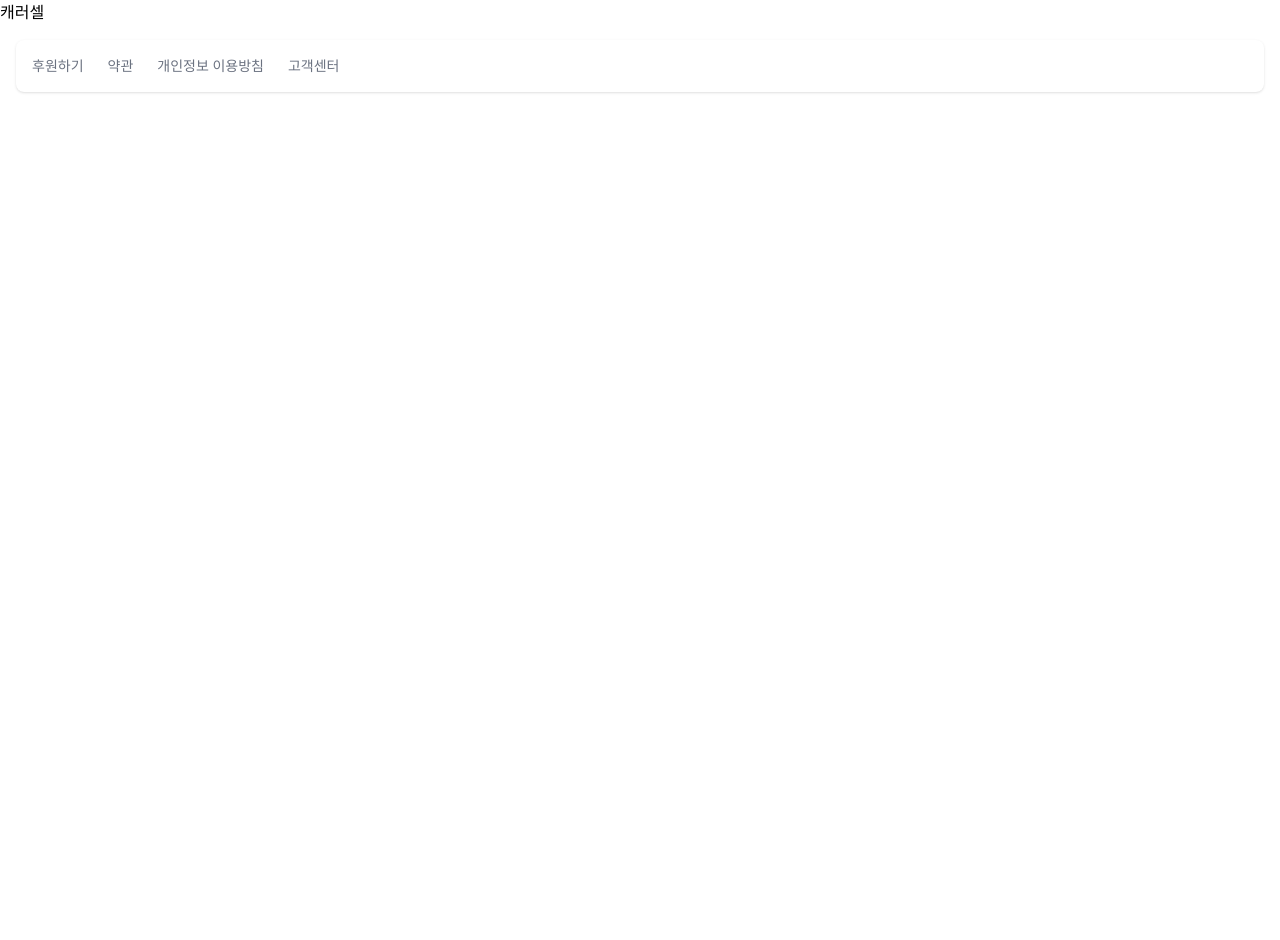
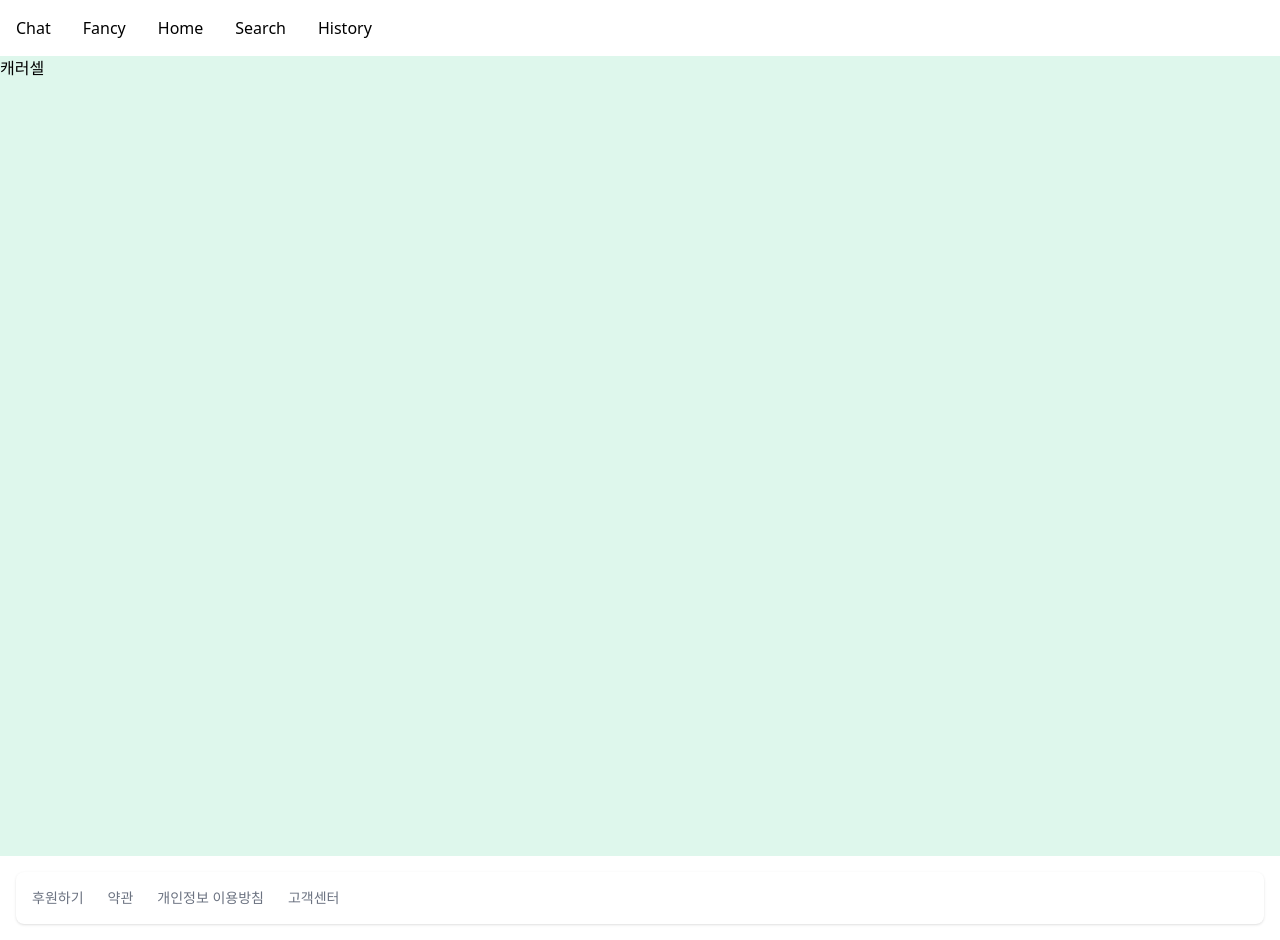
Before and after one commit to 42Seoul-Tea42/frontend, a Next.js app: page /home in a window 1280 px wide. Before the commit the page ends 800 px from the top, so only its background shows below. Built offline with nearby package versions, Linux system fonts and the light colour scheme.

Commit message:
feat: home layout, navigation bar 추가
- 네비게이션 바 추가, root layout 추가
- 채팅, 팬시, 홈, 서치, 히스토리 라우터 추가

```diff
--- /dev/null
+++ b/app/home/HomeNavBar.tsx
@@ -0,0 +1,101 @@
+"use client";
+
+import { useRouter } from "next/navigation";
+import { useState } from "react";
+
+// 홈 레이아웃 컴포넌트
+const HomeNavBar = () => {
+  const [isMenuOpen, setIsMenuOpen] = useState(false);
+  const router = useRouter();
+
+  const toggleMenu = () => {
+    setIsMenuOpen(!isMenuOpen);
+  };
+  return (
+    <nav className="bg-white border-gray-200 dark:bg-gray-900">
+      <div className="max-w-screen-xl flex flex-wrap items-center justify-between mx-auto p-4">
+        <button
+          data-collapse-toggle="navbar-default"
+          type="button"
+          onClick={toggleMenu}
+          className="inline-flex items-center p-2 w-10 h-10 justify-center text-sm text-gray-500 rounded-lg md:hidden hover:bg-gray-100 focus:outline-none focus:ring-2 focus:ring-gray-200 dark:text-gray-400 dark:hover:bg-gray-700 dark:focus:ring-gray-600"
+          aria-controls="navbar-default"
+          aria-expanded={isMenuOpen}
+        >
+          <span className="sr-only">Open main menu</span>
+          <svg
+            className="w-5 h-5"
+            aria-hidden="true"
+            xmlns="http://www.w3.org/2000/svg"
+            fill="none"
+            viewBox="0 0 17 14"
+          >
+            <path
+              stroke="currentColor"
+              strokeLinecap="round"
+              strokeLinejoin="round"
+              strokeWidth="2"
+              d="M1 1h15M1 7h15M1 13h15"
+            />
+          </svg>
+        </button>
+        <div className="hidden w-full md:block md:w-auto" id="navbar-default">
+          <ul className="font-medium flex flex-col p-4 md:p-0 mt-4 border border-gray-100 rounded-lg bg-gray-50 md:flex-row md:space-x-8 rtl:space-x-reverse md:mt-0 md:border-0 md:bg-white dark:bg-gray-800 md:dark:bg-gray-900 dark:border-gray-700">
+            <li className="flex items-center">
+              <button
+                type="button"
+                onClick={() => router.push("/home/chat")}
+                className=""
+              >
+                <h2>Chat</h2>
+                {/* 채팅 아이콘 */}
+              </button>
+            </li>
+            <li className="flex items-center">
+              <button
+                type="button"
+                onClick={() => router.push("/home/fancy")}
+                className=""
+              >
+                <h2>Fancy</h2>
+                {/* 팬시 아이콘 */}
+              </button>
+            </li>
+            <li className="flex items-center">
+              <button
+                type="button"
+                onClick={() => router.push("/home")}
+                className=""
+              >
+                <h2>Home</h2>
+                {/* tea for two 아이콘 */}
+              </button>
+            </li>
+            <li className="flex items-center">
+              <button
+                type="button"
+                onClick={() => router.push("/home/search")}
+                className=""
+              >
+                <h2>Search</h2>
+                {/*  검색 아이콘 */}
+              </button>
+            </li>
+            <li className="flex items-center">
+              <button
+                type="button"
+                onClick={() => router.push("/home/history")}
+                className=""
+              >
+                <h2>History</h2>
+                {/* 기록 아이콘 */}
+              </button>
+            </li>
+          </ul>
+        </div>
+      </div>
+    </nav>
+  );
+};
+
+export default HomeNavBar;
--- a/app/home/chat/page.tsx
+++ b/app/home/chat/page.tsx
@@ -0,0 +1,9 @@
+const Chat = () => {
+  return (
+    <>
+      <h1 className="w-full bg-red-100 h-screen">채팅</h1>
+    </>
+  );
+};
+
+export default Chat;
--- a/app/home/fancy/page.tsx
+++ b/app/home/fancy/page.tsx
@@ -0,0 +1,9 @@
+const Fancy = () => {
+  return (
+    <>
+      <h1 className="w-full bg-blue-100 h-screen">팬시</h1>
+    </>
+  );
+};
+
+export default Fancy;
--- a/app/home/history/page.tsx
+++ b/app/home/history/page.tsx
@@ -0,0 +1,9 @@
+const History = () => {
+  return (
+    <>
+      <h1 className="w-full bg-yellow-100 h-screen">히스토리</h1>
+    </>
+  );
+};
+
+export default History;
--- a/app/home/layout.tsx
+++ b/app/home/layout.tsx
@@ -1,9 +1,15 @@
+"use client";
+
+import HomeNavBar from "./HomeNavBar";
+
 // 홈 레이아웃 컴포넌트
-
-const HomeLayout = ({ children }: { children: React.ReactNode }) => (
-  <div>
-    <main>{children}</main>
-  </div>
-);
+const HomeLayout = ({ children }: { children: React.ReactNode }) => {
+  return (
+    <div>
+      <HomeNavBar />
+      <main>{children}</main>
+    </div>
+  );
+};
 
 export default HomeLayout;
--- a/app/home/page.tsx
+++ b/app/home/page.tsx
@@ -1,7 +1,7 @@
 const Home = () => {
   return (
     <>
-      <h1>캐러셀</h1>
+      <h1 className="w-full bg-green-100 h-screen">캐러셀</h1>
     </>
   );
 };
--- a/app/home/search/page.tsx
+++ b/app/home/search/page.tsx
@@ -0,0 +1,9 @@
+const Search = () => {
+  return (
+    <>
+      <h1 className="w-full bg-red-100 h-screen">서치</h1>
+    </>
+  );
+};
+
+export default Search;
```
